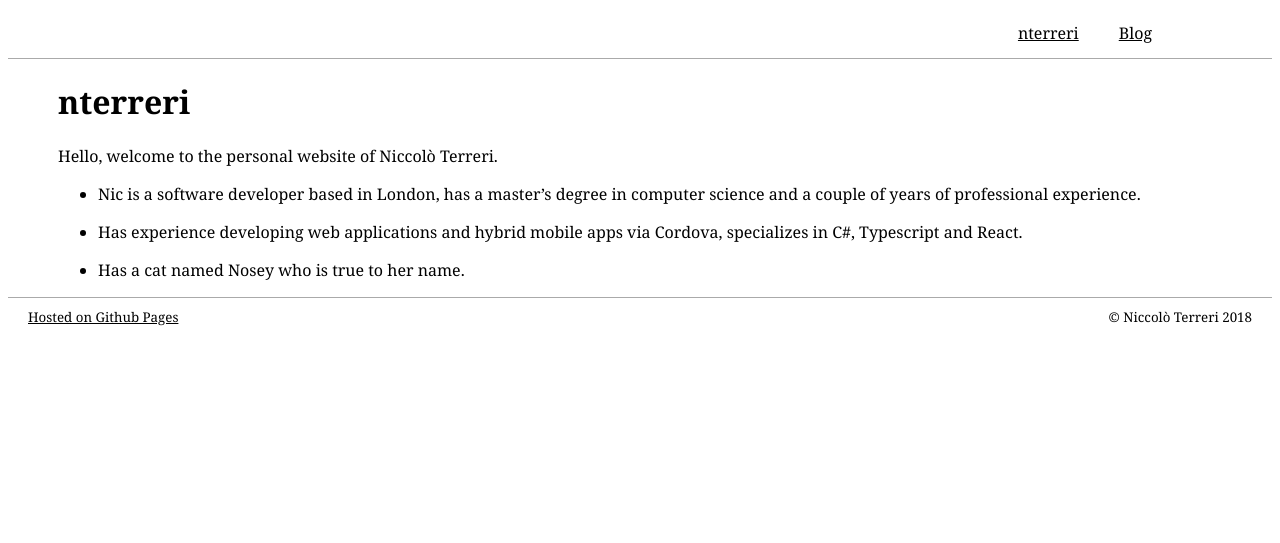
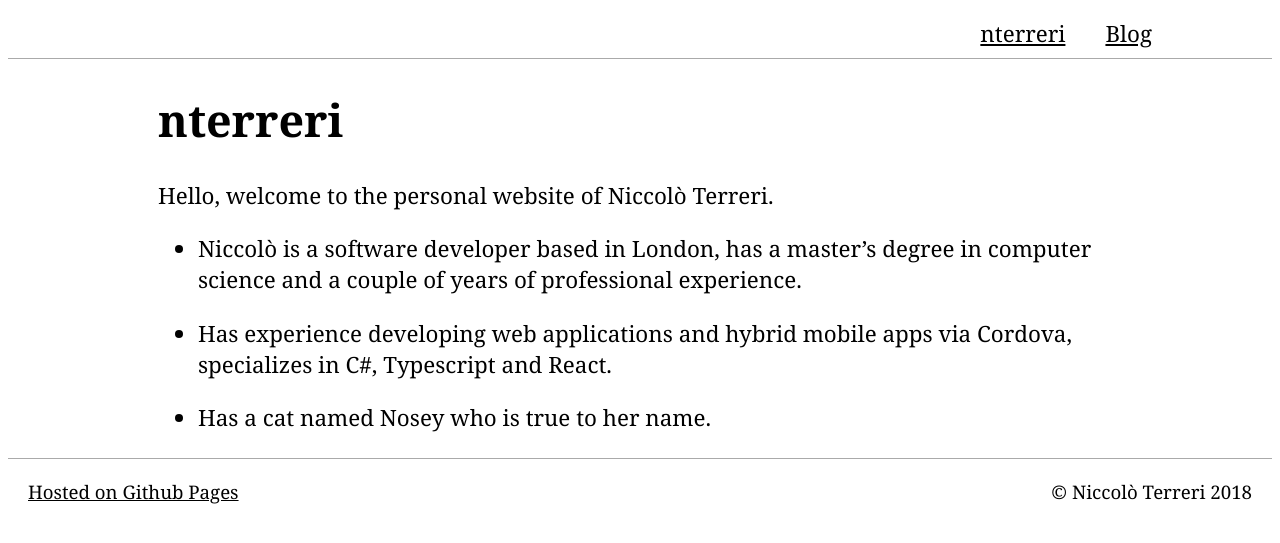
Before and after one commit to nterreri/nterreri.github.io, a Jekyll site: the page built from about.md, in a window 1280 px wide. Shown: the top 543 px of the page. Built offline with Jekyll 4.4.1, drawn with Linux system fonts in a browser that asks for light colours.

Commit message:
Make font size larger, add links to draft

```diff
--- a/_sass/_content.scss
+++ b/_sass/_content.scss
@@ -1,11 +1,4 @@
 .nt-content {
     height: 100%;
-    margin: 5px 50px;
+    margin: 25px 150px;
 }
-
-.nt-post-content p {
-    text-align: justify;
-    text-rendering: optimizeLegibility;
-    line-height: 1.4;
-    width: 85%;
-}
--- a/_sass/_footer.scss
+++ b/_sass/_footer.scss
@@ -1,5 +1,5 @@
 .nt-footer {
-    padding-top: 10px;
+    padding-top: 20px;
     border-top: 1.5px solid #aaa;
     display: flex;
     justify-content: space-between;
--- a/_sass/_overrides.scss
+++ b/_sass/_overrides.scss
@@ -1,10 +1,10 @@
 html {
     font-family: "Cambria", monospace;
-    font-size: 1em;
 }
 
 body {
     height: 100%;
+    font-size: 1.4em;
 }
 
 a,
--- a/_sass/_post-content.scss
+++ b/_sass/_post-content.scss
@@ -1,9 +1,10 @@
 .nt-post-content {
     height: 100%;
-    margin: 5px 50px;
+    margin: 5px 150px;
 }
 
-.nt-post-content p {
+.nt-post-content p,
+.nt-post-content ul {
     text-align: justify;
     text-rendering: optimizeLegibility;
     line-height: 1.4;
--- a/_sass/_post.scss
+++ b/_sass/_post.scss
@@ -1,6 +1,7 @@
 .nt-post {
     display: block;
     text-decoration-line: none;
+    margin: 50px 0;
 }
 
 .nt-post__title {
--- a/about.md
+++ b/about.md
@@ -7,7 +7,7 @@ title: nterreri
 
 Hello, welcome to the personal website of Niccolò Terreri.
 
-- Nic is a software developer based in London, has a master's degree in computer science and a
+- Niccolò is a software developer based in London, has a master's degree in computer science and a
 couple of years of professional experience.
 
 - Has experience developing web applications and hybrid mobile apps via Cordova, specializes in C#,
```
Also changed, not shown: _drafts/value-types-considered-harmful-1.md (+19 -8 lines).
